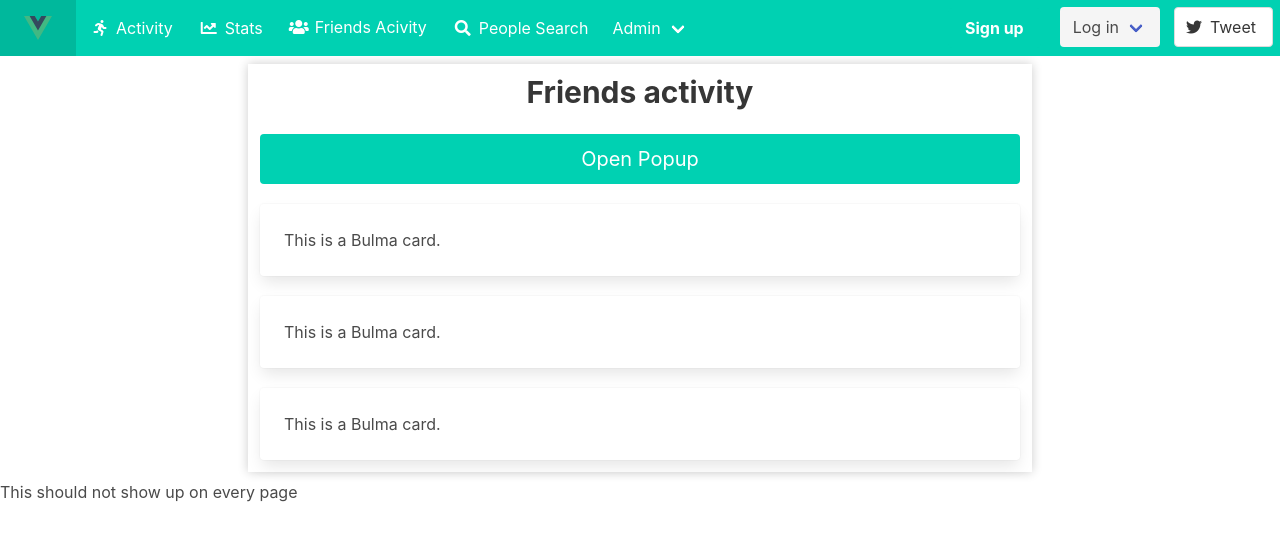
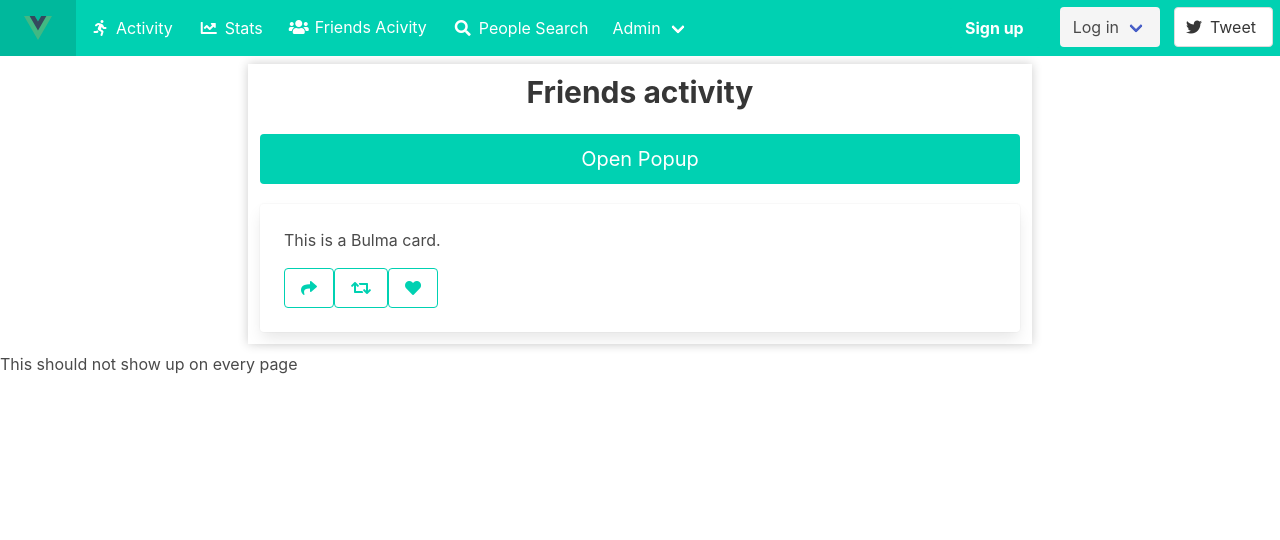
Before and after one commit to Pippin404/CPS-493-Final-Project, a Vue app in the folder client/: page /FriendsActivity in a window 1280 px wide. Shown: the top 540 px of the page. Built offline with nearby package versions, Linux system fonts and the light colour scheme.

Commit message:
Added retweet buttons

```diff
--- a/client/src/pages/FriendsActivity.vue
+++ b/client/src/pages/FriendsActivity.vue
@@ -57,6 +57,12 @@ let showPopup = ref(false);
                                 </div>
                             </div>
                             <div class="field">
+                                <label class="label">Type</label>
+                                <div class="control">
+                                    <input class="input" type="type" placeholder="What kind?">
+                                </div>
+                            </div>
+                            <div class="field">
                                 <label class="label">Image</label>
                                 <div class="control">
                                     <input class="input" type="text" placeholder="Enter the image URL">
@@ -80,25 +86,24 @@ let showPopup = ref(false);
                 <div class="card-content">
                     <div class="content">
                         <p>This is a Bulma card.</p>
+
+
+                        <div class="icons">
+                            <button class="button is-primary is-outlined">
+                                <i class="fas fa-share"></i>
+                            </button>
+                            <button class="button is-primary is-outlined">
+                                <i class="fas fa-retweet"></i>
+                            </button>
+                            <button class="button is-primary is-outlined">
+                                <i class="fas fa-heart"></i>
+                            </button>
+
+                        </div>
                     </div>
                 </div>
             </div>
 
-            <div class="card">
-                <div class="card-content">
-                    <div class="content">
-                        <p>This is a Bulma card.</p>
-                    </div>
-                </div>
-            </div>
-
-            <div class="card">
-                <div class="card-content">
-                    <div class="content">
-                        <p>This is a Bulma card.</p>
-                    </div>
-                </div>
-            </div>
 
 
 
```
